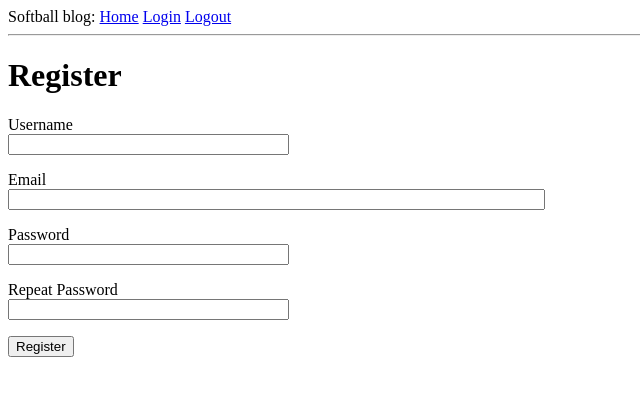
After one commit to remydlc/softball_stats, a Flask app: page /register in a window 1280 px wide. The commit adds this page. Shown: the top 396 px of the page, without its empty margins (0-640 px from the left). Run offline with Flask 3, Linux system fonts and the light colour scheme.

Commit message:
add loging and registering view/models

```diff
--- a/app/__init__.py
+++ b/app/__init__.py
@@ -2,10 +2,13 @@ from flask import Flask
 from config import Config
 from flask_sqlalchemy import SQLAlchemy
 from flask_migrate import Migrate
+from flask_login import LoginManager
 
 app = Flask(__name__)
 app.config.from_object(Config)
 db = SQLAlchemy(app)
 migrate = Migrate(app, db)
+login = LoginManager(app)
+login.login_view = "login"
 
 from app import routes, models
--- a/app/forms.py
+++ b/app/forms.py
@@ -1,6 +1,7 @@
 from flask_wtf import FlaskForm
 from wtforms import StringField, PasswordField, BooleanField, SubmitField
-from wtforms.validators import DataRequired
+from wtforms.validators import ValidationError, DataRequired, Email, EqualTo
+from app.models import User
 
 
 class LoginForm(FlaskForm):
@@ -8,3 +9,23 @@ class LoginForm(FlaskForm):
     password = PasswordField("Password", validators=[DataRequired()])
     remember_me = BooleanField("Remember me")
     submit = SubmitField("Sign in")
+
+
+class RegistrationForm(FlaskForm):
+    username = StringField("Username", validators=[DataRequired()])
+    email = StringField("Email", validators=[DataRequired(), Email()])
+    password = PasswordField("Password", validators=[DataRequired()])
+    password2 = PasswordField(
+        "Repeat Password", validators=[DataRequired(), EqualTo("password")]
+    )
+    submit = SubmitField("Register")
+
+    def validate_username(self, username):
+        user = User.query.filter_by(username=username.data).first()
+        if user is not None:
+            raise ValidationError("Please use a different username.")
+
+    def validate_email(self, email):
+        user = User.query.filter_by(email=email.data).first()
+        if user is not None:
+            raise ValidationError("Please use a different email address.")
--- a/app/routes.py
+++ b/app/routes.py
@@ -1,27 +1,57 @@
-from flask import render_template, flash, redirect, url_for
-from app import app
-from app.forms import LoginForm
+from flask import render_template, flash, redirect, url_for, request
+from flask_login import current_user, login_user, logout_user, login_required
+from werkzeug.urls import url_parse
+from app.models import User
+from app import app, db
+from app.forms import LoginForm, RegistrationForm
+
+
+@app.route("/login", methods=["GET", "POST"])
+def login():
+    if current_user.is_authenticated:
+        return redirect(url_for("index"))
+    form = LoginForm()
+    if form.validate_on_submit():
+        user = User.query.filter_by(username=form.username.data).first()
+        if user is None or not user.check_password(form.password.data):
+            flash("Invalid username or password")
+            return redirect(url_for("login"))
+        login_user(user, remember=form.remember_me.data)
+        next_page = request.args.get("next")
+        if not next_page or url_parse(next_page).netloc != "":
+            next_page = url_for("index")
+        return redirect(next_page)
+    return render_template("login.html", title="Sign-in", form=form)
 
 
 @app.route("/")
 @app.route("/index")
+@login_required
 def index():
     user = {"username": "Remy"}
     posts = [
         {"author": {"username": "John"}, "body": "Beautiful day in Ashburn!"},
         {"author": {"username": "Susan"}, "body": "The John Wick movie was so cool!"},
     ]
-    return render_template(
-        "index.html", title="Remy's Softball site", user=user, posts=posts
-    )
+    return render_template("index.html", title="Remy's Softball site", posts=posts)
 
 
-@app.route("/login", methods=["GET", "POST"])
-def login():
-    form = LoginForm()
+@app.route("/logout")
+def logout():
+    logout_user()
+    return redirect(url_for("index"))
+
+
+@app.route("/register", methods=["GET", "POST"])
+def register():
+    if current_user.is_authenticated:
+        return redirect(url_for("index"))
+    form = RegistrationForm()
     if form.validate_on_submit():
-        flash(
-            f"Login requested for user {form.username.data}, remember_me={form.remember_me.data}"
-        )
-        return redirect(url_for("index"))
-    return render_template("login.html", title="Sign-in", form=form)
+        user = User(username=form.username.data, email=form.email.data)
+        user.set_password(form.password.data)
+        db.session.add(user)
+        db.session.commit()
+        flash("Congratulations, you are now a registered user!")
+        return redirect(url_for("login"))
+    return render_template("register.html", title="Register", form=form)
--- a/app/templates/base.html
+++ b/app/templates/base.html
@@ -12,6 +12,7 @@
             Softball blog:
             <a href="{{ url_for('index') }}">Home</a>
             <a href="{{ url_for('login') }}">Login</a>
+            <a href="{{ url_for('logout' )}}">Logout</a>
         </div>
         <hr>
         {% with messages = get_flashed_messages() %}
--- a/app/templates/index.html
+++ b/app/templates/index.html
@@ -1,7 +1,7 @@
 {% extends "base.html" %}
 
 {% block content %}
-    <h1>Hello, {{ user.username }}!</h1>
+    <h1>Hello, {{ current_user.username }}!</h1>
     {% for post in posts %}
     <div>
         <p>{{ post.author.username }} says: <b>{{ post.body }}</b></p>
--- a/app/templates/login.html
+++ b/app/templates/login.html
@@ -22,4 +22,5 @@
     <p> {{ form.remember_me() }}{{ form.remember_me.label }}</p>
     <p>{{ form.submit() }}</p>
 </form>
+<p>New User? <a href="{{ url_for('register') }}">Click to Register!</a></p>
 {% endblock %}
--- /dev/null
+++ b/app/templates/register.html
@@ -0,0 +1,37 @@
+{% extends "base.html" %}
+
+{% block content %}
+<h1>Register</h1>
+<form action="" method="post">
+    {{ form.hidden_tag() }}
+    <p>
+        {{ form.username.label }}<br>
+        {{ form.username(size=32) }}<br>
+        {% for error in form.username.errors %}
+        <span style="color: red;">[{{ error }}]</span>
+        {% endfor %}
+    </p>
+    <p>
+        {{ form.email.label }}<br>
+        {{ form.email(size=64) }}<br>
+        {% for error in form.email.errors %}
+        <span style="color: red;">[{{ error }}]</span>
+        {% endfor %}
+    </p>
+    <p>
+        {{ form.password.label }}<br>
+        {{ form.password(size=32) }}<br>
+        {% for error in form.password.errors %}
+        <span style="color: red;">[{{ error }}]</span>
+        {% endfor %}
+    </p>
+    <p>
+        {{ form.password2.label }}<br>
+        {{ form.password2(size=32) }}<br>
+        {% for error in form.password2.errors %}
+        <span style="color: red;">[{{ error }}]</span>
+        {% endfor %}
+    </p>
+    <p>{{ form.submit() }}</p>
+</form>
+{% endblock %}
```
Also changed, not shown: app/models.py (+15 -1 lines), app.db.
